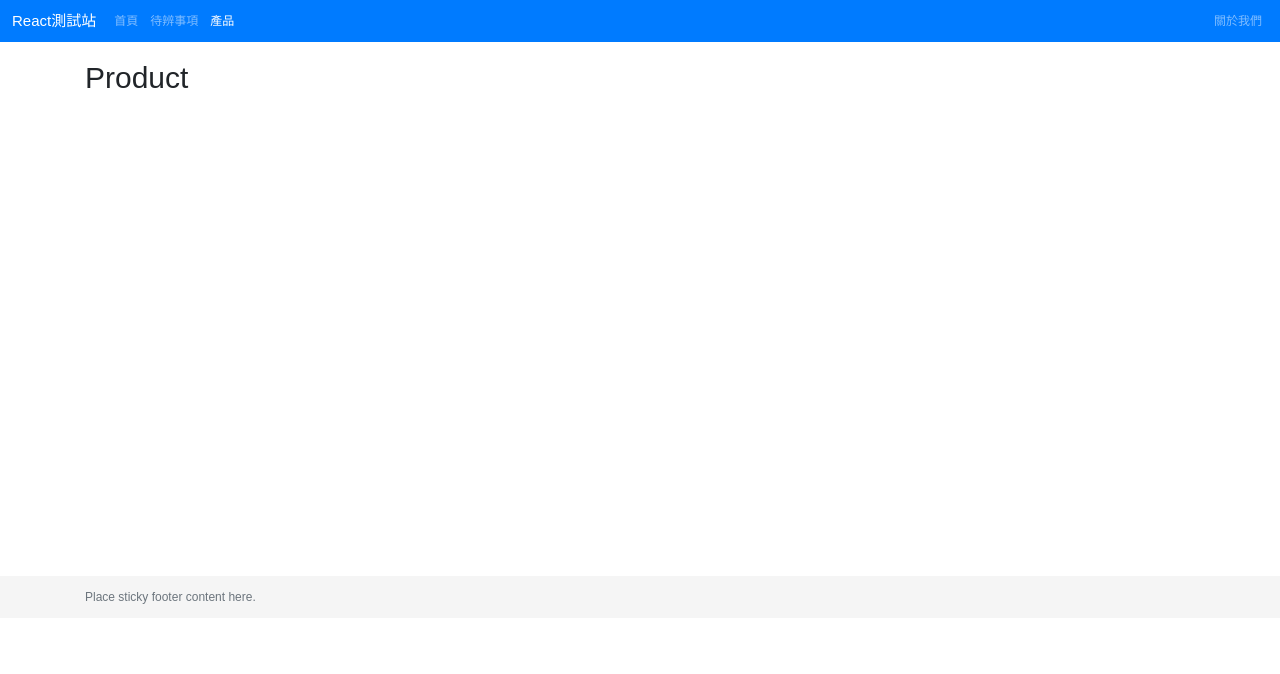
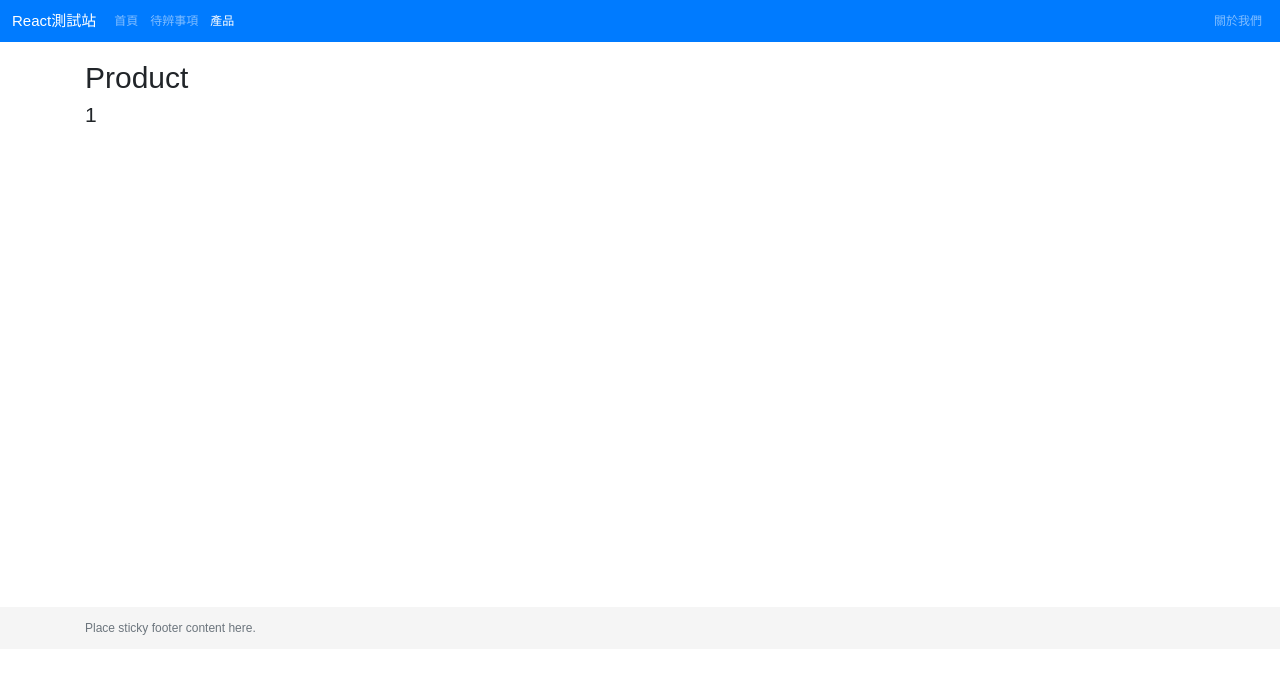
Before and after one commit to chia-1994/react-lesson, a React (Create React App) app in the folder 1008/: page /product/1 in a window 1280 px wide. Shown: the top 674 px of the page. Built offline with nearby package versions, Linux system fonts and the light colour scheme.

Commit message:
withRouter

```diff
--- a/1008/src/App.js
+++ b/1008/src/App.js
@@ -31,7 +31,7 @@ function App() {
             <Route path="/about">
               <About />
             </Route>
-            <Route path="/product">
+            <Route path="/product/:id?">
               <Product />
             </Route>
           </Switch>
--- a/1008/src/pages/Home.js
+++ b/1008/src/pages/Home.js
@@ -1,5 +1,5 @@
 import React, { useState, useEffect } from 'react'
-import { Link, Switch } from 'react-router-dom'
+import { Link, Switch, withRouter } from 'react-router-dom'
 
 function Home(props) {
   return (
@@ -12,4 +12,4 @@ function Home(props) {
   )
 }
 
-export default Home
+export default withRouter(Home)
--- a/1008/src/pages/Product.js
+++ b/1008/src/pages/Product.js
@@ -1,12 +1,13 @@
 import React, { useState, useEffect } from 'react'
-import { Link, Switch } from 'react-router-dom'
+import { Link, Switch, withRouter } from 'react-router-dom'
 
 function Product(props) {
   return (
     <>
       <h1>Product</h1>
+      <h3>{props.match.params.id}</h3>
     </>
   )
 }
 
-export default Product
+export default withRouter(Product)
```
